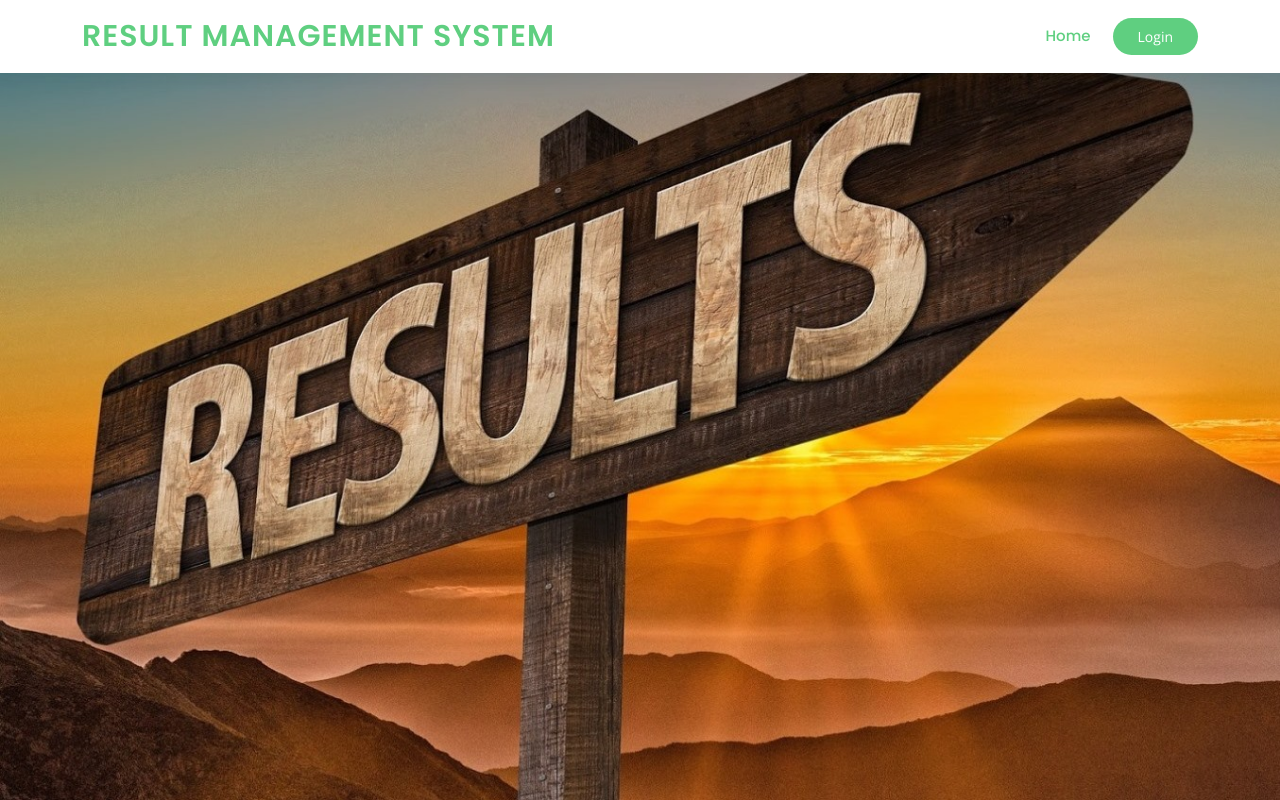
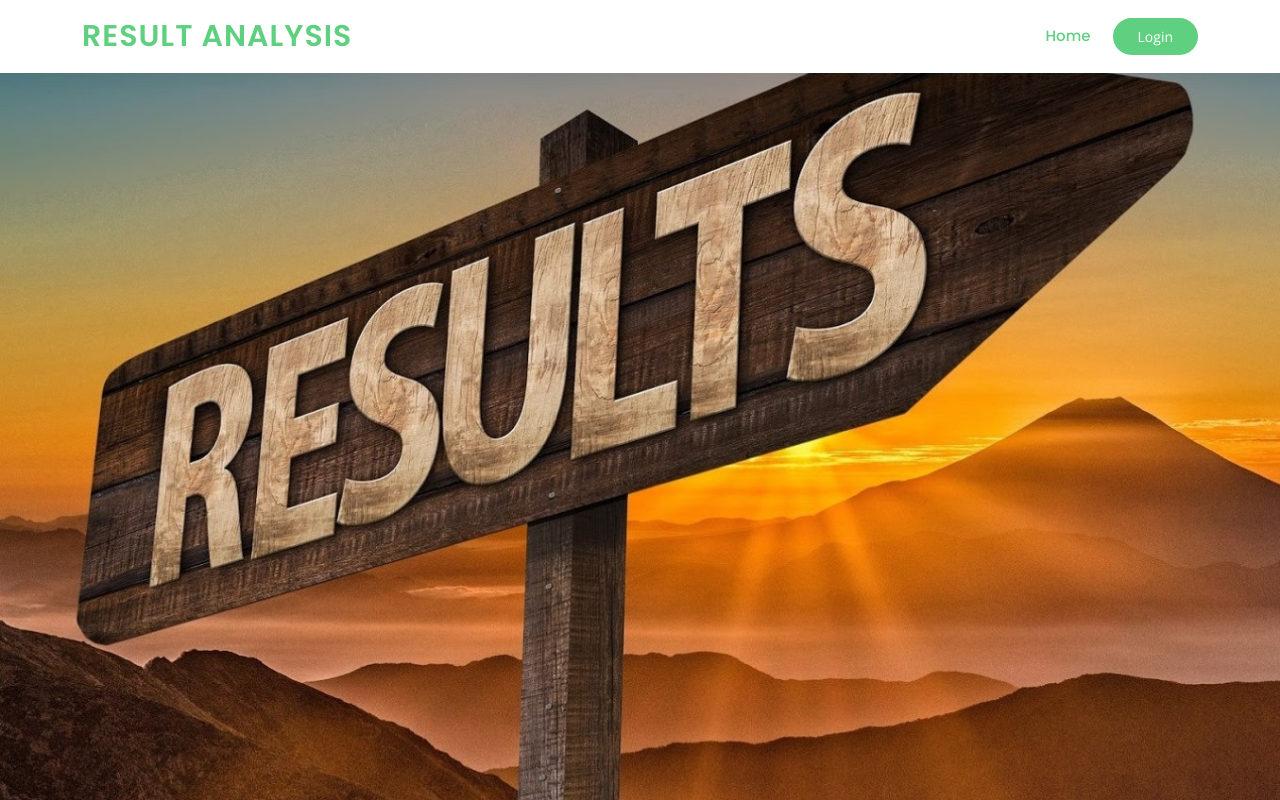
Before and after one commit to naman2602f5/Result-Analysis-Portal, a Flask app: page /home in a window 1280 px wide. Run offline with Flask 2, Linux system fonts and the light colour scheme; some libraries are stand-ins or nearby versions.

Commit message:
Update layout.html

```diff
--- a/templates/layout/layout.html
+++ b/templates/layout/layout.html
@@ -24,7 +24,7 @@
     <header id="header" class="fixed-top">
         <div class="container d-flex align-items-center">
             <h1 class="logo me-auto">
-                <a href="{{ url_for('home') }}">RESULT MANAGEMENT SYSTEM</a>
+                <a href="{{ url_for('home') }}">RESULT ANALYSIS</a>
             </h1>
             <nav id="navbar" class="navbar order-last order-lg-0">
                 <ul>
```
